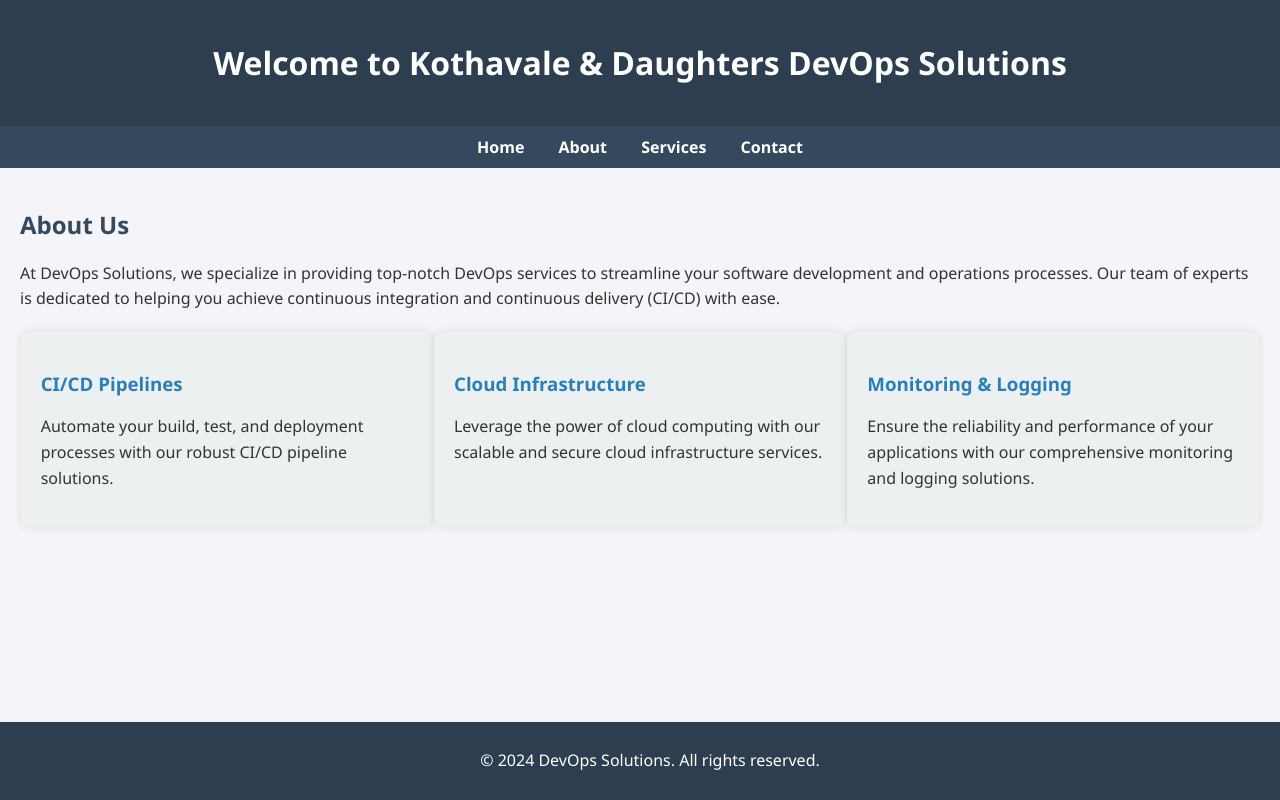
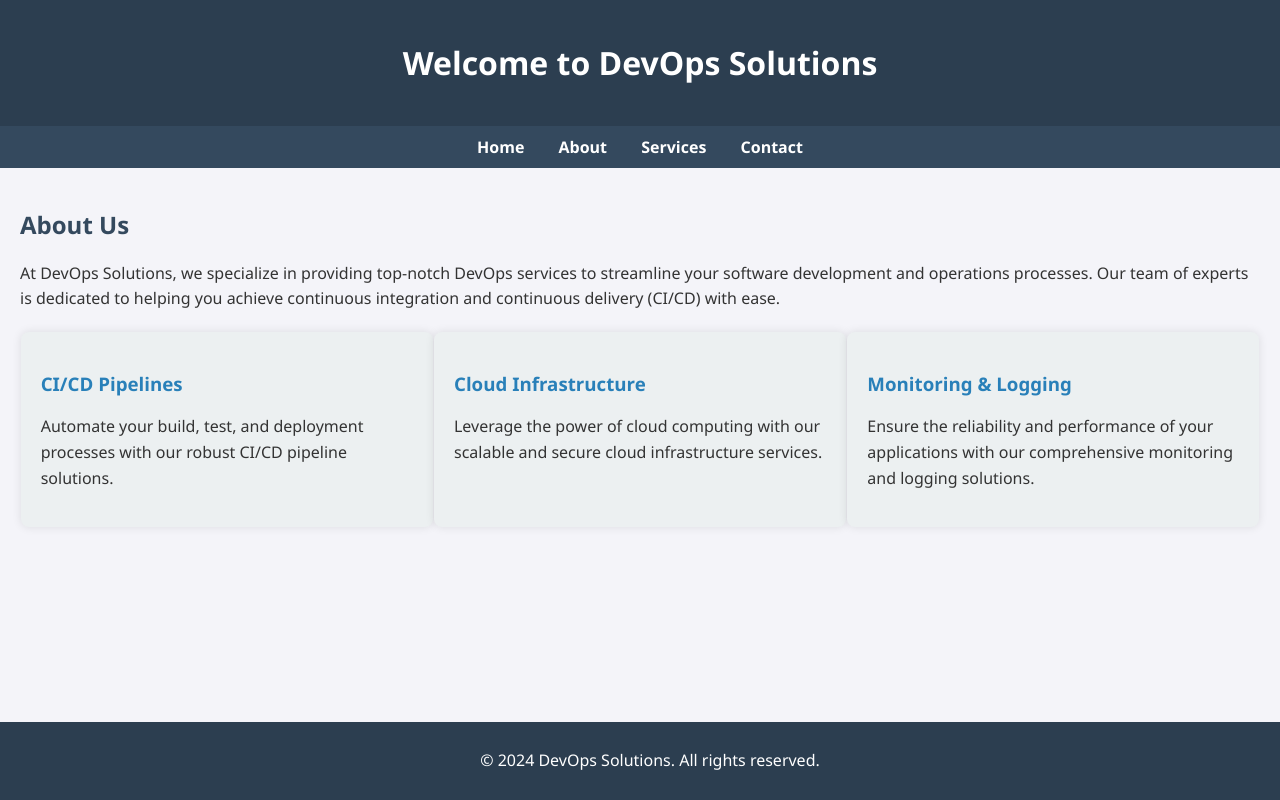
Before and after one commit to pratik-d10/Usecase_Project, a plain HTML site: page index.html in a window 1280 px wide. Drawn offline with Linux system fonts and the light colour scheme.

Commit message:
Update index.html

```diff
--- a/index.html
+++ b/index.html
@@ -72,7 +72,7 @@
 </head>
 <body>
     <header>
-        <h1>Welcome to Kothavale & Daughters DevOps Solutions</h1>
+        <h1>Welcome to DevOps Solutions</h1>
     </header>
     <nav>
         <a href="#home">Home</a>
```
